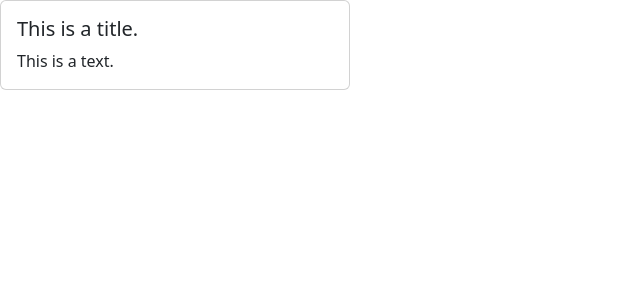
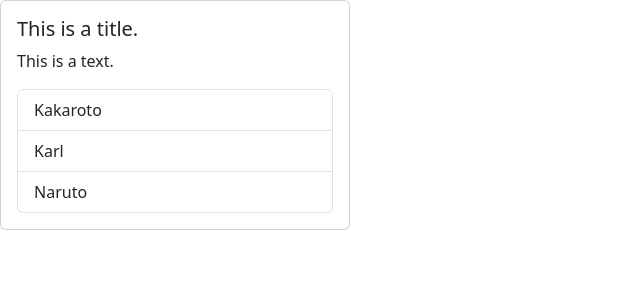
Before and after one commit to DarkyGr/React-App-1, a React (Vite) app: page / in a window 1280 px wide. Shown: the top 300 px of the page, without its empty margins (0-640 px from the left). Built offline with nearby package versions, Linux system fonts and the light colour scheme.

Commit message:
✅ Adding Tests: Print Lists

```diff
--- a/src/App.tsx
+++ b/src/App.tsx
@@ -1,9 +1,12 @@
 import Card, { CardBody } from "./components/Card";
+import List from "./components/List";
 
 function App() {
+  const list = ["Kakaroto", "Karl", "Naruto"];
   return (
     <Card>
       <CardBody title="This is a title." text="This is a text." />
+      <List data={list} />
     </Card>
   );
 }
--- /dev/null
+++ b/src/components/List.tsx
@@ -0,0 +1,17 @@
+type Props = {
+  data: string[];
+};
+
+function List({ data }: Props) {
+  return (
+    <ul className="list-group">
+      {data.map((element) => (
+        <li key={element} className="list-group-item">
+          {element}
+        </li>
+      ))}
+    </ul>
+  );
+}
+
+export default List;
```
